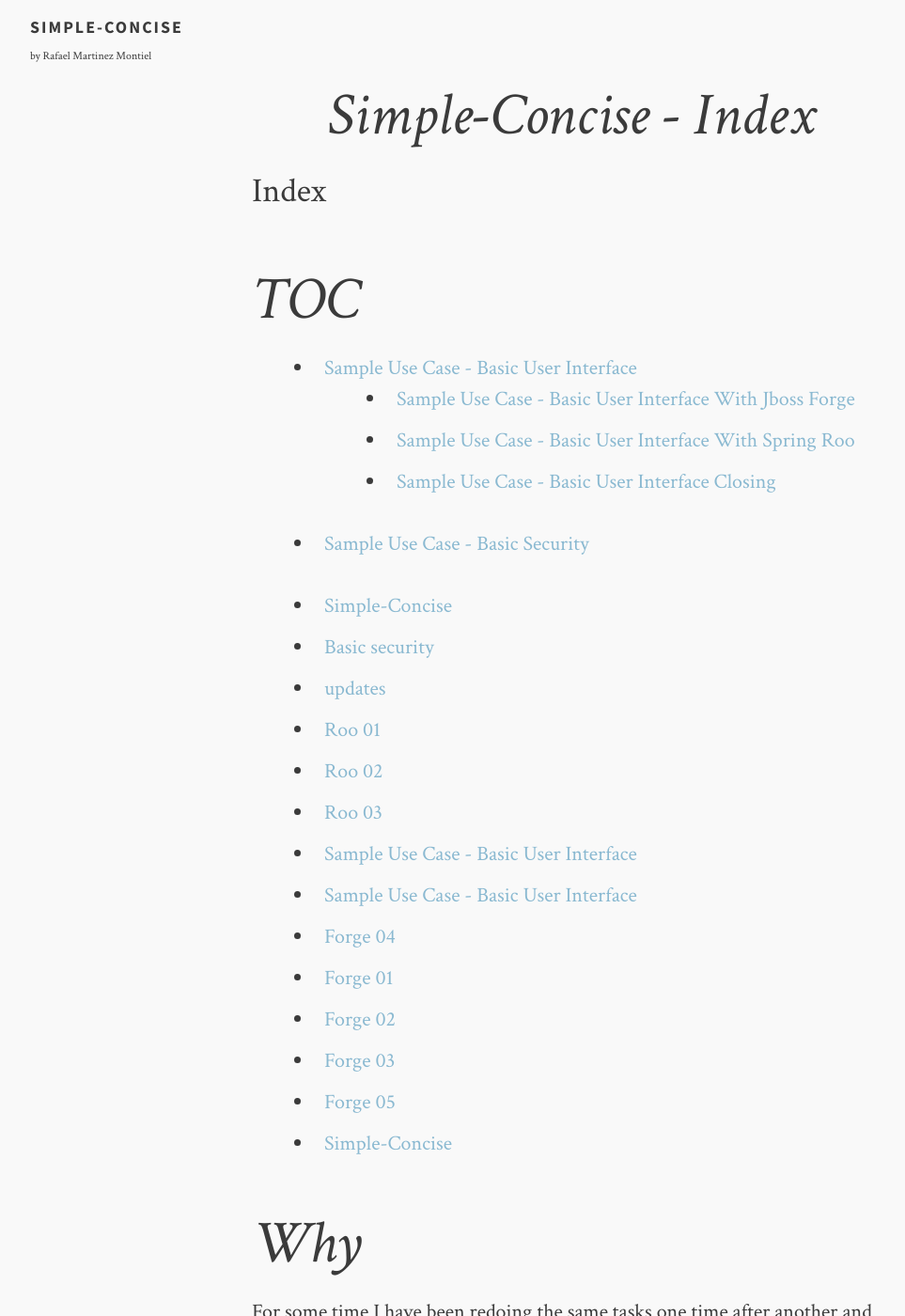
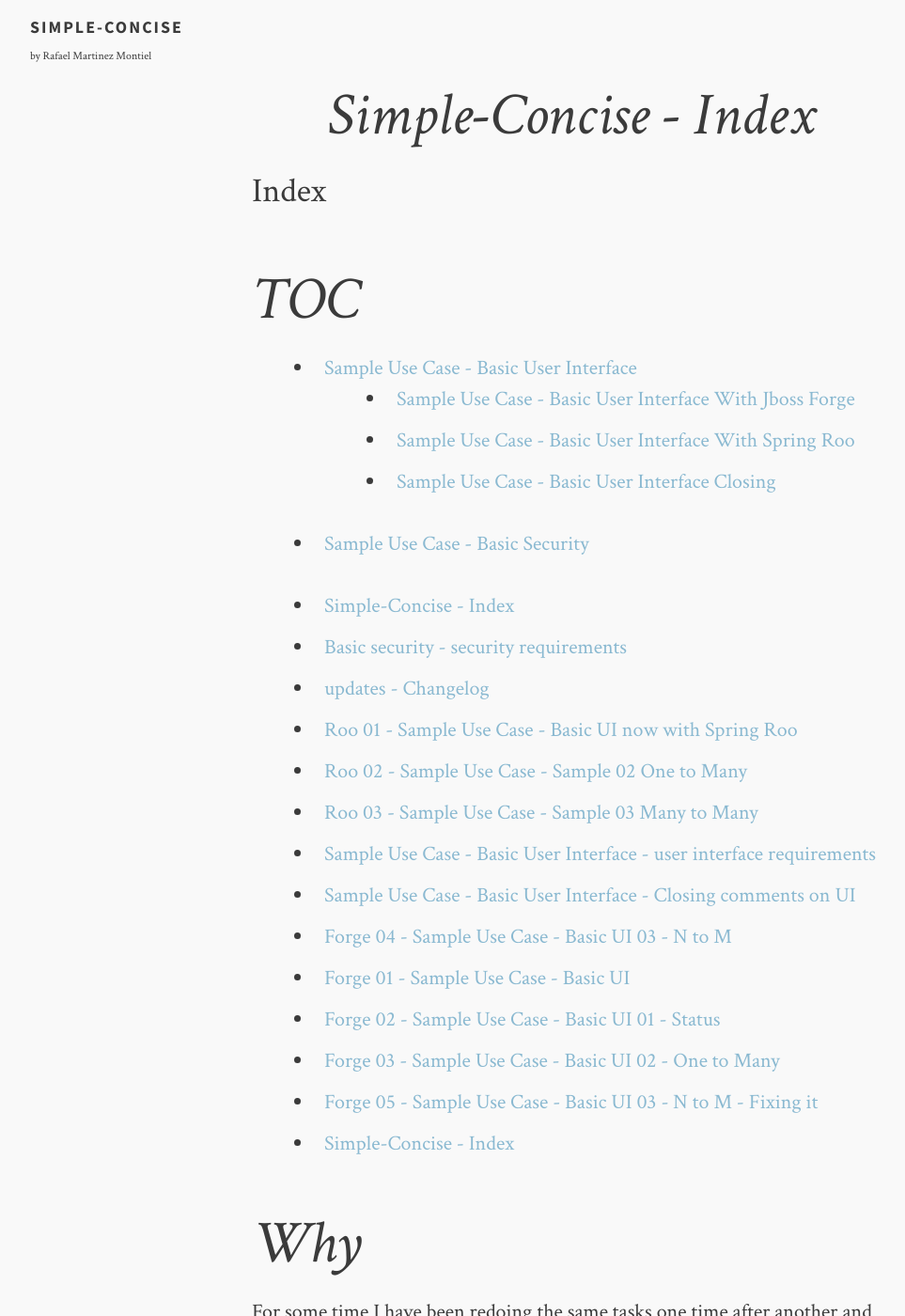
Before and after one commit to mtzmontiel/simple-concise, a Jekyll site: the page built from index.md, in a window 1280 px wide and 1400 px high. Shown: the whole window at 94% size, without its empty margins (32-995 px from the left). Built offline with Jekyll 4.4.1, drawn with Linux system fonts in a browser that asks for light colours.

Commit message:
Actualizacion de TOC

```diff
--- a/_includes/toc.md
+++ b/_includes/toc.md
@@ -1,14 +1,14 @@
-* [Simple-Concise](./index.html)
-* [Basic security](./sampleUC-BasicSecurity.html)
-* [updates](./updates.html)
-* [Roo 01](./subaui/roo/sampleUI-BasicUI-01.html)
-* [Roo 02](./subaui/roo/sampleUI-BasicUI-02.html)
-* [Roo 03](./subaui/roo/sampleUI-BasicUI-03.html)
-* [Sample Use Case - Basic User Interface](./subaui/sampleUC-BasicUI.html)
-* [Sample Use Case - Basic User Interface](./subaui/sampleUC-BasicUI-closing.html)
-* [Forge 04](./subaui/forge/sampleUI-BasicUI-04.html)
-* [Forge 01](./subaui/forge/sampleUI-BasicUI.html)
-* [Forge 02](./subaui/forge/sampleUI-BasicUI-02.html)
-* [Forge 03](./subaui/forge/sampleUI-BasicUI-03.html)
-* [Forge 05](./subaui/forge/sampleUI-BasicUI-05.html)
-* [Simple-Concise](./about.html)
+* [Simple-Concise - Index](./index.html)
+* [Basic security - security requirements](./sampleUC-BasicSecurity.html)
+* [updates - Changelog](./updates.html)
+* [Roo 01 - Sample Use Case - Basic UI now with Spring Roo](./subaui/roo/sampleUI-BasicUI-01.html)
+* [Roo 02 - Sample Use Case - Sample 02 One to Many](./subaui/roo/sampleUI-BasicUI-02.html)
+* [Roo 03 - Sample Use Case - Sample 03 Many to Many](./subaui/roo/sampleUI-BasicUI-03.html)
+* [Sample Use Case - Basic User Interface - user interface requirements](./subaui/sampleUC-BasicUI.html)
+* [Sample Use Case - Basic User Interface - Closing comments on UI](./subaui/sampleUC-BasicUI-closing.html)
+* [Forge 04 - Sample Use Case - Basic UI 03 - N to M](./subaui/forge/sampleUI-BasicUI-04.html)
+* [Forge 01 - Sample Use Case - Basic UI](./subaui/forge/sampleUI-BasicUI.html)
+* [Forge 02 - Sample Use Case - Basic UI 01 - Status](./subaui/forge/sampleUI-BasicUI-02.html)
+* [Forge 03 - Sample Use Case - Basic UI 02 - One to Many](./subaui/forge/sampleUI-BasicUI-03.html)
+* [Forge 05 - Sample Use Case - Basic UI 03 - N to M - Fixing it](./subaui/forge/sampleUI-BasicUI-05.html)
+* [Simple-Concise - Index](./about.html)
```
